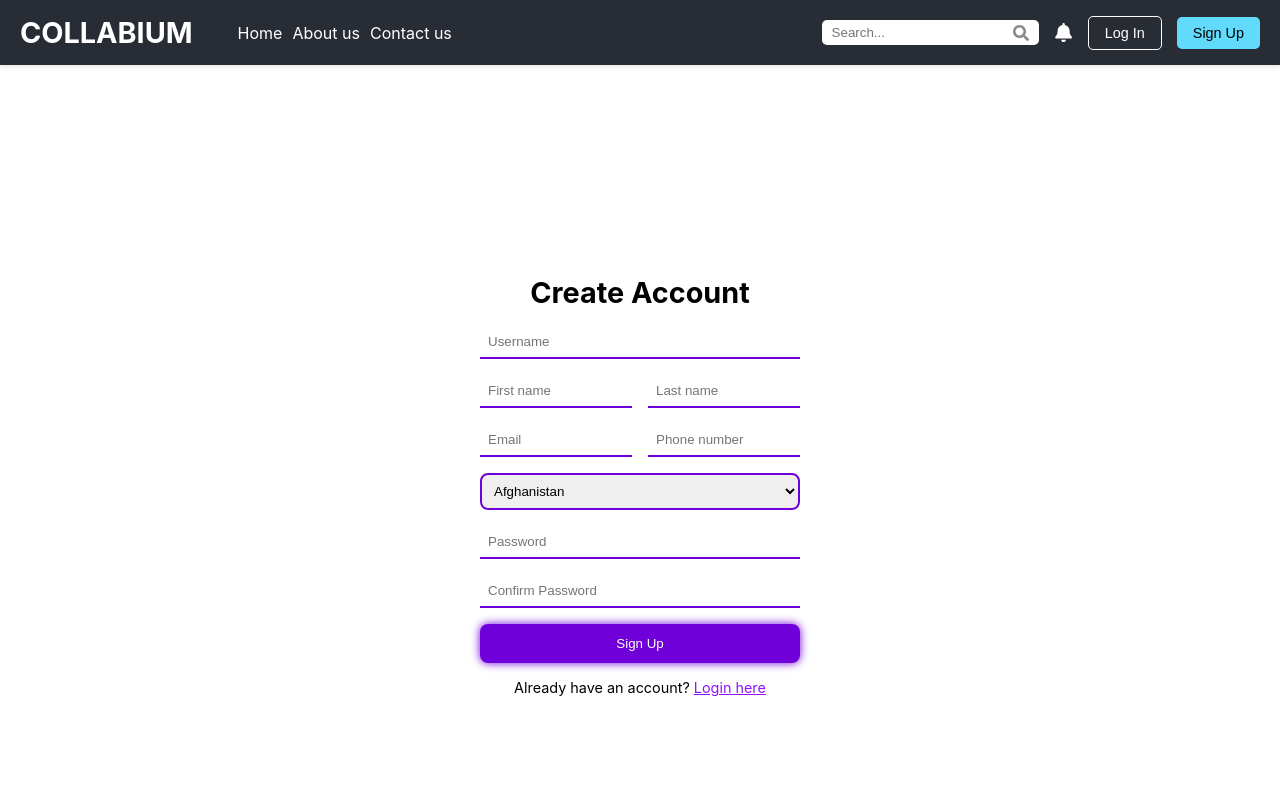
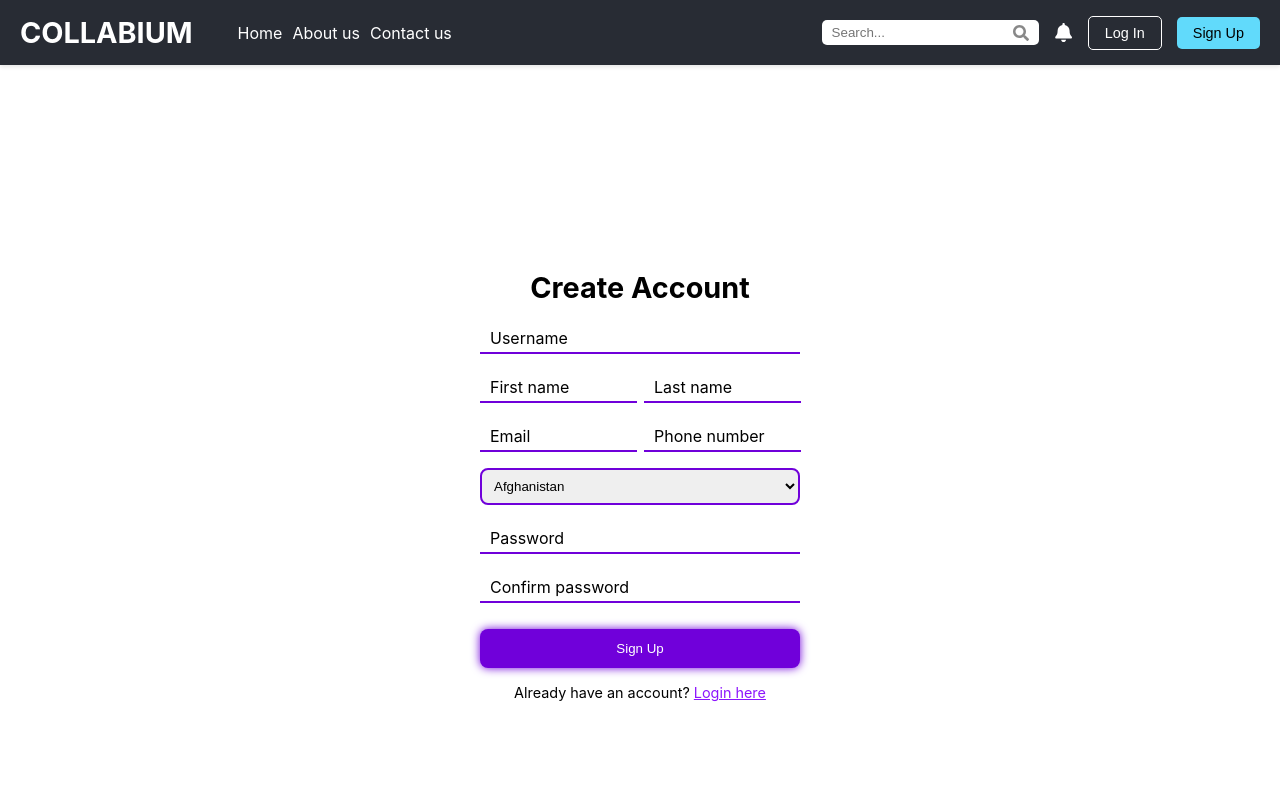
Before and after one commit to KianShirvani/TheChosenOnes, a React (Create React App) app in the folder frontend/: page /signup in a window 1280 px wide. Shown: the top 800 px of the page. Built offline with nearby package versions, Linux system fonts and the light colour scheme.

Commit message:
Add final touches to sign up page UI

```diff
--- a/frontend/src/SignupPage.js
+++ b/frontend/src/SignupPage.js
@@ -40,56 +40,80 @@ const SignupPage = () => {
       <div style={styles.container}>
         <h2 style={styles.title}>Create Account</h2>
         <form style={styles.form} onSubmit={handleSubmit}>
+          <label style={styles.label}>
             <Input
               type="text"
               name="username"
-            placeholder="Username"
+              placeholder=""
               value={formData.username}
               onChange={handleChange}
               style={styles.input}
               required
             />
+            <span style={formData.username ? styles.floatingLabel : styles.spanLabel}>
+                Username
+              </span>
+          </label>
           <div style={styles.row}>
+            <label style={styles.label}>
               <Input
                 type="text"
                 name="firstName"
-              placeholder="First name"
+                placeholder=""
                 value={formData.firstName}
                 onChange={handleChange}
                 style={styles.input}
                 required
               />
+              <span style={formData.firstName ? styles.floatingLabel : styles.spanLabel}>
+                First name
+              </span>
+            </label>
+            <label style={styles.label}>
               <Input
                 type="text"
                 name="lastName"
-              placeholder="Last name"
+                placeholder=""
                 value={formData.lastName}
                 onChange={handleChange}
                 style={styles.input}
                 required
               />
+              <span style={formData.lastName ? styles.floatingLabel : styles.spanLabel}>
+                Last name
+              </span>
+            </label>
           </div>
           <div style={styles.row}>
+            <label style={styles.label}>
               <Input
                 type="email"
                 name="email"
-              placeholder="Email"
+                placeholder=""
                 value={formData.email}
                 onChange={handleChange}
                 style={styles.input}
                 required
               />
+              <span style={formData.email ? styles.floatingLabel : styles.spanLabel}>
+                Email
+              </span>
+            </label>
+            <label style={styles.label}>
               <Input
                 type="tel"
                 name="phoneNum"
-              placeholder="Phone number"
+                placeholder=""
                 value={formData.phoneNum}
                 onChange={handleChange}
                 style={styles.input}
                 required
               />
+              <span style={formData.phoneNum ? styles.floatingLabel : styles.spanLabel}>
+                Phone number
+              </span>
+            </label>
           </div>
-
           <select
             class="country-select"
             onChange={handleChange}
@@ -113,24 +137,36 @@ const SignupPage = () => {
             <option value="Switzerland">Switzerland</option>
             <option value="United States">United States</option>
           </select>
+          <label style={styles.label}>
             <Input
               type="password"
               name="password"
-            placeholder="Password"
+              placeholder=""
               value={formData.password}
               onChange={handleChange}
               style={styles.input}
               required
             />
+            <span style={formData.password ? styles.floatingLabel : styles.spanLabel}>
+              Password
+            </span>
+          </label>
+          <label style={styles.label}>
             <Input
               type="password"
               name="confirmPassword"
-            placeholder="Confirm Password"
+              placeholder=""
               value={formData.confirmPassword}
               onChange={handleChange}
               style={styles.input}
               required
             />
+            <span style={formData.confirmPassword ? styles.floatingLabel : styles.spanLabel}>
+              Confirm password
+            </span>
+          </label>
+
+
           <Button type="submit" style={styles.button}>
             Sign Up
           </Button>
@@ -166,12 +202,38 @@ const styles = {
     gap: "1rem",
   },
   row: {
+    width: "97.5%",
     display: "flex",
     gap: "1rem",
+  },
+  label: {
+    position: "relative",
+    display: "block",
+    width: "100%",
+  },
+  spanLabel: {
+    position: "absolute",
+    left: "10px",
+    top: "50%",
+    transform: "translateY(-50%)",
+    color: "#000",
+    fontSize: "16px",
+    transition: "all 0.3s ease",
+    pointerEvents: "none",
+  },
+  floatingLabel: {
+    position: "absolute",
+    left: "10px",
+    top: "-10px",
+    fontSize: "12px",
+    color: "#7000da",
+    transition: "all 0.3s ease",
+    pointerEvents: "none",
   },
   input: {
     width: "95%",
     padding: "0.5rem",
+    background: "transparent",
     border: "none",
     borderRadius: 0,
     borderBottom: "2px solid #7000da",
@@ -188,6 +250,7 @@ const styles = {
     width: "100%",
     backgroundColor: "#7000da",
     color: "white",
+    marginTop: "10px",
     padding: "0.75rem",
     border: "none",
     borderRadius: "0.5rem",
```
Lines whose indentation alone changed are shown as unchanged.
